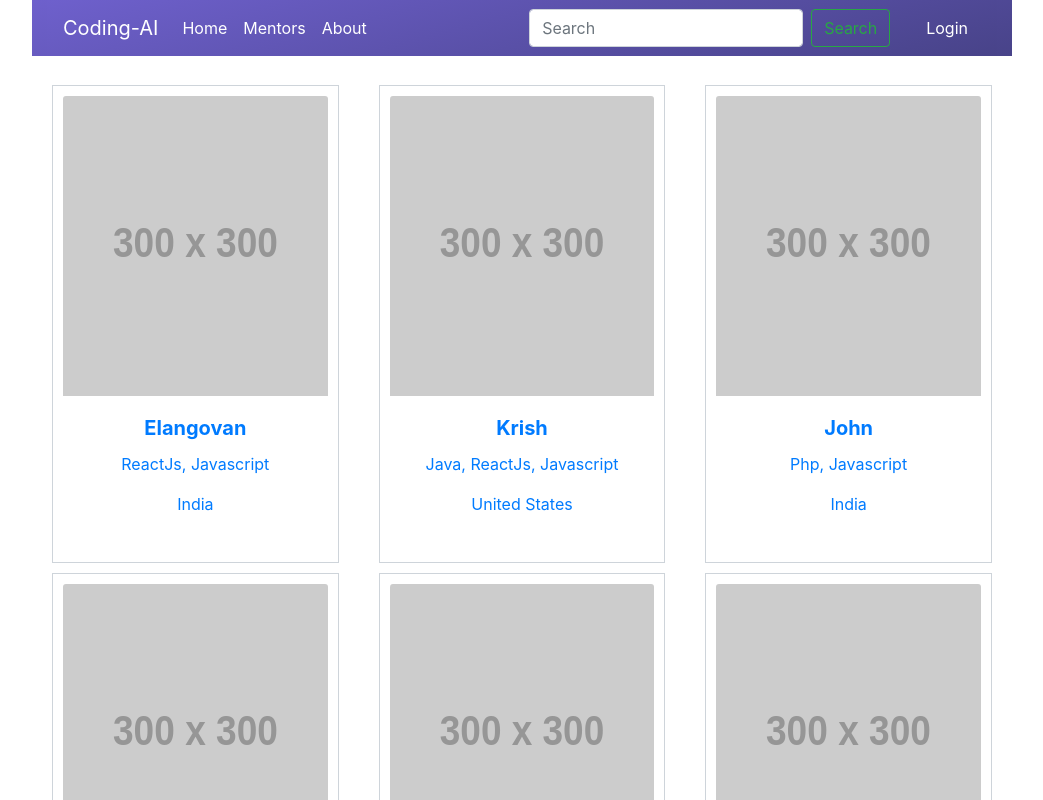
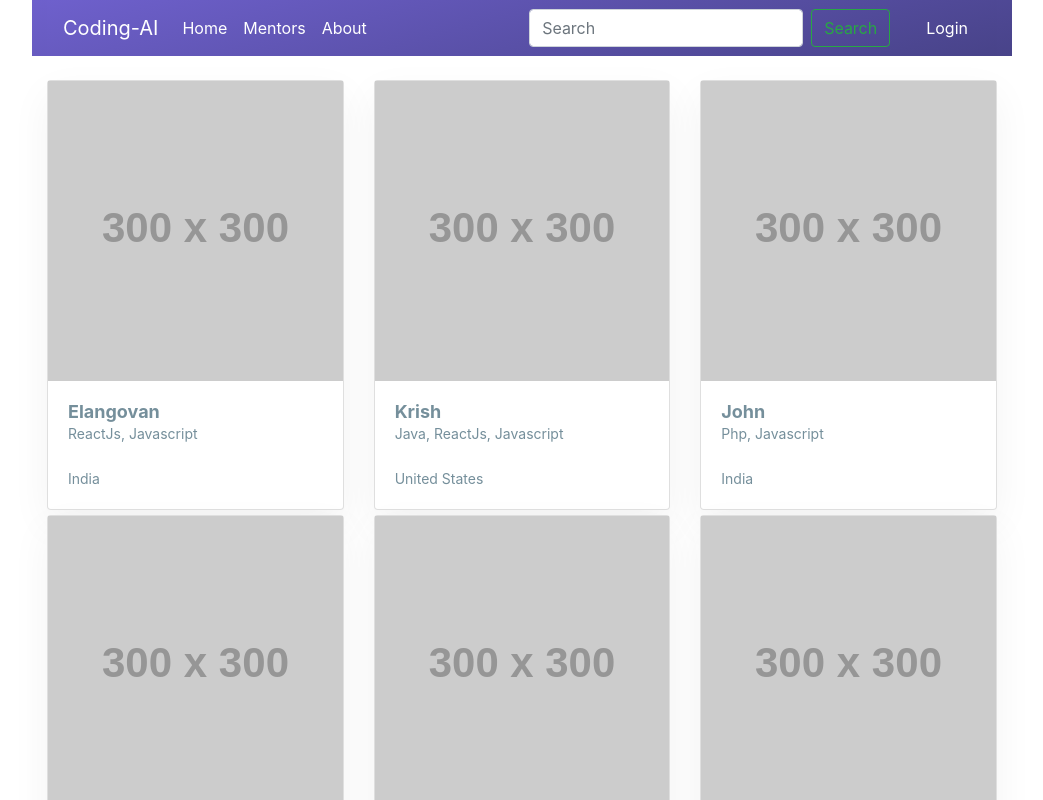
Before and after one commit to ITexpLee/coding-ai, a React (Create React App) app: page / in a window 1280 px wide. Shown: the top 800 px of the page, without its empty margins (118-1161 px from the left). Built offline with nearby package versions, Linux system fonts and the light colour scheme.

Commit message:
New card styles

```diff
--- a/src/components/MentorList.js
+++ b/src/components/MentorList.js
@@ -4,19 +4,14 @@ import { Link } from 'react-router-dom';
 class MentorList extends Component {
     render() {
         return (
-            <div className="col-sm-4 productList">
-                <Link to={{ pathname: '/MentorList', state: { id: this.props.data } }}>
-                    <div className="productItems">
-                        <div>
-                            {/* <img className="card-img-top"
-                            src={`../assets/${this.props.data.image}`} alt="Card cap" /> */}
-                            <img className="card-img-top"
-                                src={this.props.data.image} alt="Card cap" />
-                        </div>
-                        <div className="card-body">
-                            <h5 className="card-title font-weight-bold">{this.props.data.name}</h5>
-                            <p>{this.props.data.technology}</p>
-                            <p>{this.props.data.country}</p>
+            <div className="col-sm-4">
+                <Link to={{ pathname: '/MentorList', state: { id: this.props.data } }} className="card">
+                    <div className="thumbnail" style={ { backgroundImage: `url(${this.props.data.image})` } } alt="Card cap" />
+                    <div className="content-card">
+                        <h3>{this.props.data.name}</h3>
+                        <p className="tags">{this.props.data.technology}</p>
+                        <div className="bottom-info">
+                          <p>{this.props.data.country}</p>
                         </div>
                     </div>
                 </Link>
--- a/src/styles.css
+++ b/src/styles.css
@@ -95,6 +95,63 @@ body {
    margin-right: 10px;
 }
 
+.card {
+	position: relative;
+	background: #FFF;
+	color: #758F9B;
+	border-radius: 5px;
+	box-shadow: 0px 15px 40px rgba(0, 0, 0, 0.05);
+	border: none;
+  margin-bottom: 5px;
+  text-align: left;
+  transition: all .25s ease-in-out;
+}
+
+.card:hover {
+  box-shadow: 0px 20px 40px 0px rgba(0, 0, 0, 0.15);
+  text-decoration: none;
+  transform: translateY(-5px);
+}
+
+.card .content-card {
+	padding: 20px;
+	margin-bottom: 20px;
+}
+
+.card h3 {
+	font-size: 18px;
+	font-weight: bold;
+	margin-bottom: 0px;
+}
+
+.card p {
+	font-size: 14px;
+	margin-bottom: 0;
+}
+
+.card .thumbnail {
+	min-height: 300px;
+	background-repeat: no-repeat;
+	background-position: center center;
+	background-attachment: scroll;
+	-webkit-background-size: cover;
+	-moz-background-size: cover;
+	-o-background-size: cover;
+	background-size: cover;
+}
+
+.card .tags {
+  margin-bottom: 25px;
+}
+
+.card .bottom-info {
+	font-size: 14px;
+	width: 100%;
+	position: absolute;
+	bottom: 0px;
+	padding: 20px 0;
+}
+
 .productList{
 
 }
```
